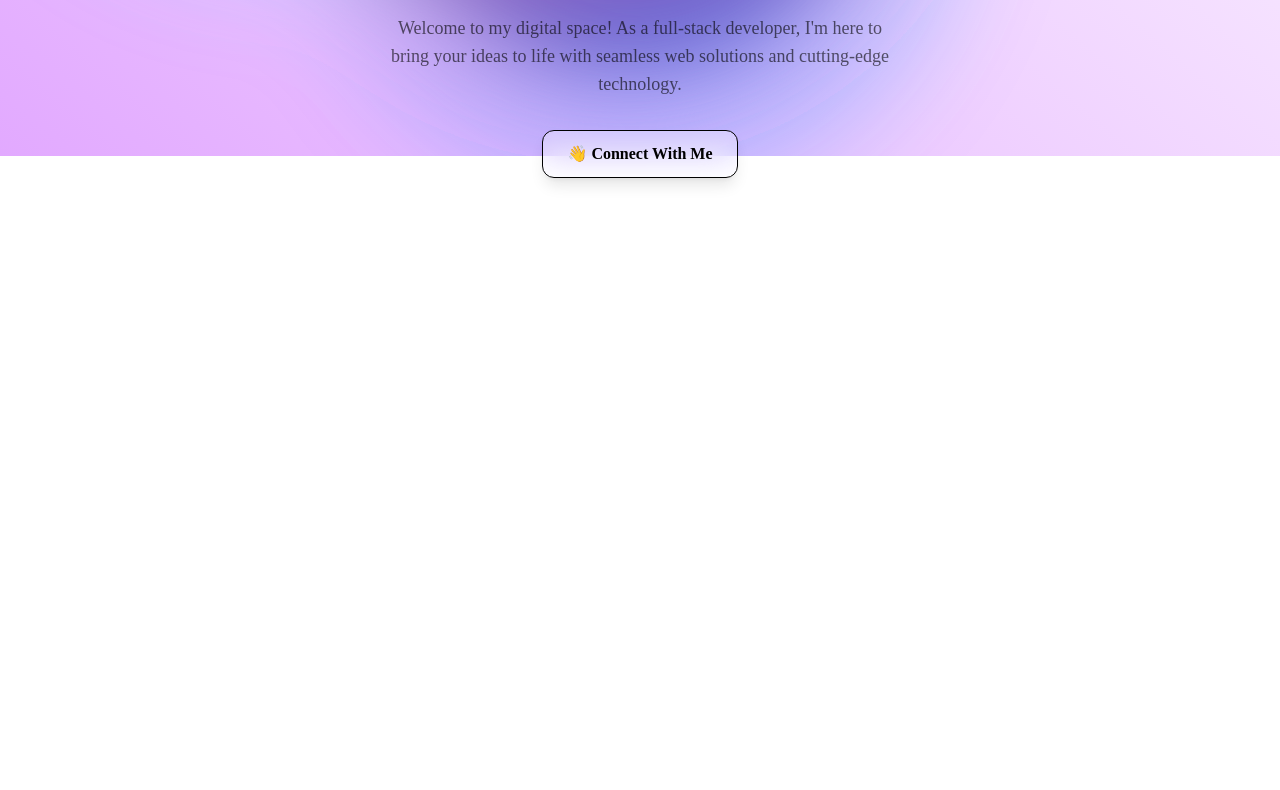
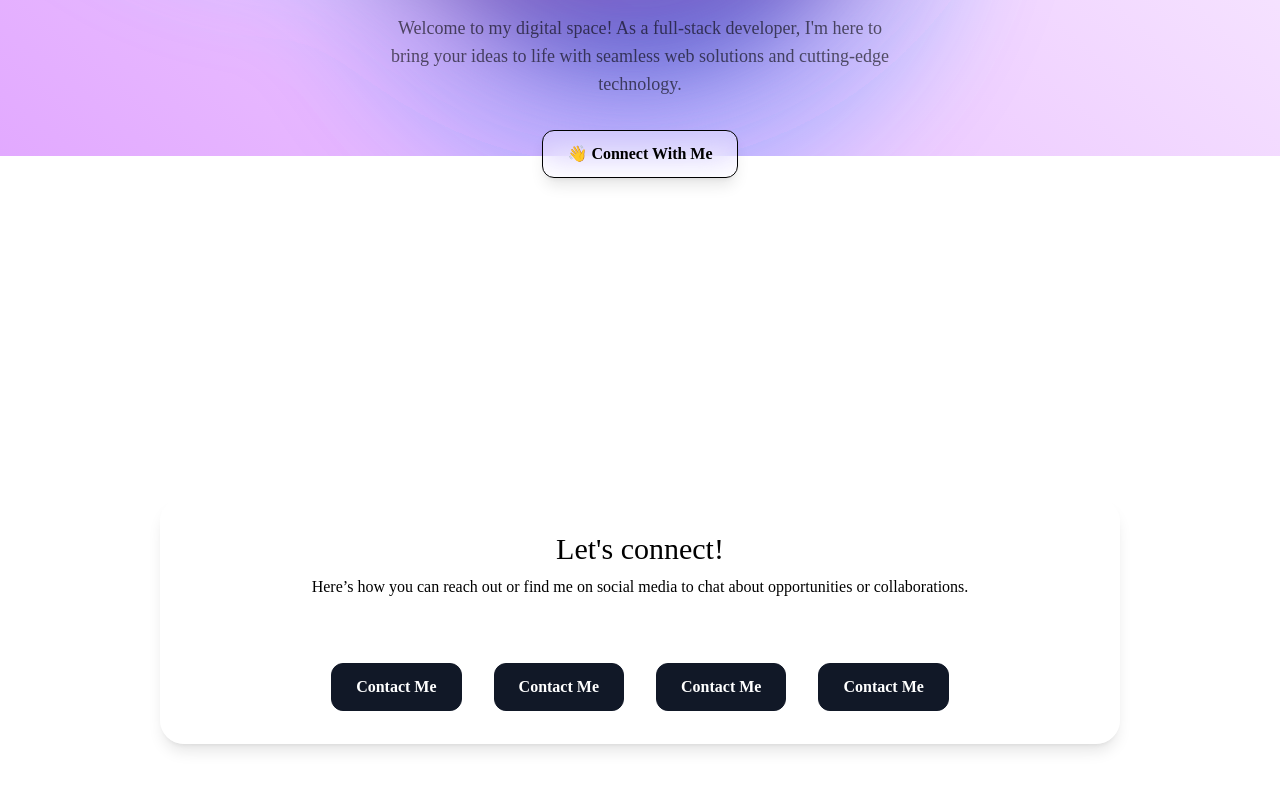
Before and after one commit to mkafw/glassmorphism, a Next.js app: page / in a window 1280 px wide. Shown: the part 644-1434 px from the top of the page. Before the commit the page ends 1062 px from the top, so only its background shows below. Built offline with nearby package versions, Linux system fonts and the light colour scheme.

Commit message:
Added Contact details

```diff
--- a/app/page.tsx
+++ b/app/page.tsx
@@ -1,3 +1,4 @@
+import Contact from "@/sections/Contact";
 import GradientBg from "@/sections/GradientBg";
 import Hero from "@/sections/Hero";
 import Navbar from "@/sections/Navbar";
@@ -8,6 +9,7 @@ export default function Home() {
       <GradientBg />
       <Navbar />
       <Hero />
+      <Contact />
     </div>
   );
 }
--- /dev/null
+++ b/sections/Contact.tsx
@@ -0,0 +1,40 @@
+import React from "react";
+
+const Contact = () => {
+  return (
+    <div className="py-16 pt-12 lg:py-24 lg:pt-20">
+      <div className="container">
+        <div className="border border-white/20 bg-white/30 backdrop-blur-lg shadow-lg py-8 px-10 rounded-3xl text-center md:text-left relative overflow-hidden z-0">
+          <div className="absolute inset-0 opacity-5 -z-10" style={{}}></div>
+          <div className="flex flex-col gap-8 md:gap-16 items-center">
+            <div className="text-center">
+              <h2 className="font-serif text-2xl md:text-3xl">
+                Let's connect!
+              </h2>
+              <p className="text-sm md:text-base mt-2">
+                Here’s how you can reach out or find me on social media to chat
+                about opportunities or collaborations.
+              </p>
+            </div>
+            <div className="flex flex-col md:flex-row gap-8">
+              <button className="text-white bg-gray-900 inline-flex items-center px-6 h-12 rounded-xl gap-2 w-max border border-gray-900">
+                <span className="font-semibold">Contact Me</span>
+              </button>
+              <button className="text-white bg-gray-900 inline-flex items-center px-6 h-12 rounded-xl gap-2 w-max border border-gray-900">
+                <span className="font-semibold">Contact Me</span>
+              </button>
+              <button className="text-white bg-gray-900 inline-flex items-center px-6 h-12 rounded-xl gap-2 w-max border border-gray-900">
+                <span className="font-semibold">Contact Me</span>
+              </button>
+              <button className="text-white bg-gray-900 inline-flex items-center px-6 h-12 rounded-xl gap-2 w-max border border-gray-900">
+                <span className="font-semibold">Contact Me</span>
+              </button>
+            </div>
+          </div>
+        </div>
+      </div>
+    </div>
+  );
+};
+
+export default Contact;
```
